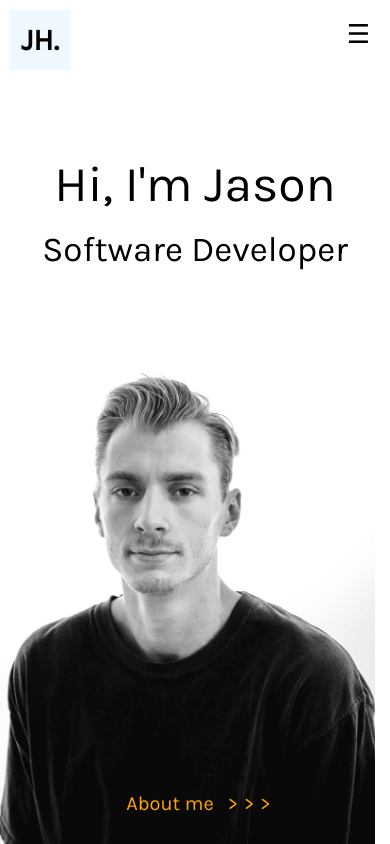
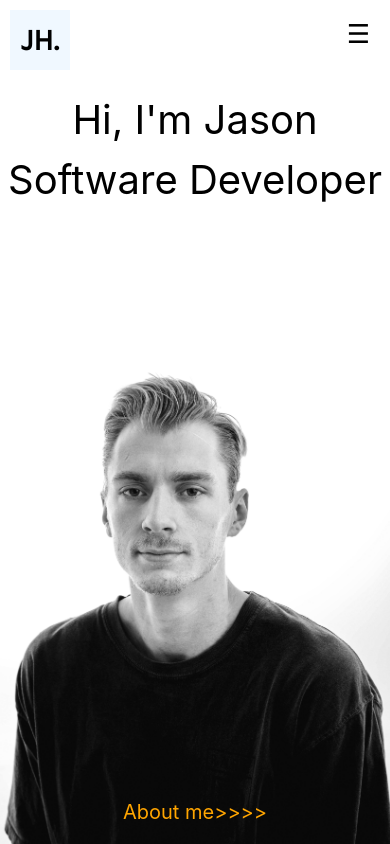
Before and after one commit to jason-hannett/Portfolio, a React (Create React App) app: page / in a window 390 px wide. Built offline with nearby package versions, Linux system fonts and the light colour scheme.

Commit message:
media querie landing test

```diff
--- a/src/Components/Landing/Landing.js
+++ b/src/Components/Landing/Landing.js
@@ -16,13 +16,13 @@ function Landing(props){
             <br/>
             <br/>
             </p>
+        </div>
             <p id='landing-learn-more' onClick={() => props.history.push('/about')}>About me
                     <span className='arrowSliding'><span className='arrow'>></span></span>
                     <span className='arrowSliding delay1'><span className='arrow'>></span></span>
                     <span className='arrowSliding delay2'><span className='arrow'>></span></span>
                     <span className='arrowSliding delay3'><span className='arrow'>></span></span>
             </p>
-        </div>
             <div className='landing-portrait'> </div>
         </div>
     )
--- a/src/Components/Landing/landing.css
+++ b/src/Components/Landing/landing.css
@@ -1,82 +1,50 @@
 @import url("https://fonts.googleapis.com/css2?family=Karla&display=swap");
 
-.landing-container {
+.landing-container{
   height: 90vh;
   width: 100vw;
+  /* background-color: black; */
   display: flex;
   align-items: center;
-  justify-content: flex-end;
-  font-family: Karla;
+  flex-direction: column;
 }
 
-.landing-portrait {
-  height: 750px;
-  width: 600px;
-  background-color: aliceblue;
+.landing-about-container{
+  line-height: 20px;
+}
+
+.landing-name{
+  font-size: 40px;
+}
+
+.landing-title{
+  font-size: 40px;
+}
+
+.landing-about{
+  display: none;
+}
+
+#landing-learn-more{
+  font-size: 20px;
+  position: absolute;
+  color: orange;
+  bottom: 0;
+  z-index: 1;
+}
+
+.landing-portrait{
   background-image: url("./IMG_5638.JPG");
-  background-repeat: no-repeat;
   background-size: cover;
   background-position: center;
-  margin-right: 50;
-  margin-top: 320px;
-  animation-name: image;
-  animation-duration: 4s;
+  height: 500px;
+  width: 100vw;
+  position: absolute;
+  bottom: 0;
 }
 
-.landing-about-container {
-  height: auto;
-  width: 60vw;
-  margin-right: -25px;
-  margin-top: -80px;
-  display: flex;
-  flex-direction: column;
-  align-items: flex-start;
-  justify-content: flex-start;
-  background-color: white;
-  word-wrap: break-word;
-  /* -webkit-animation: slide-in-left 2s cubic-bezier(0.25, 0.46, 0.45, 0.94) both;
-  animation: slide-in-left 2s cubic-bezier(0.25, 0.46, 0.45, 0.94) both; */
-}
-.landing-name {
-  font-size: 60px;
-}
+@media(min-width: 450px){
 
-.landing-title {
-  font-size: 80px;
-  height: 0px;
-  margin-top: -25px;
-}
-
-.landing-about {
-  height: auto;
-  width: 40vw;
-  margin-top: 30px;
-  flex-wrap: wrap;
-  margin-right: 50px;
-  font-size: 25px;
-}
-
-#landing-learn-more {
-  width: 200px;
-  margin-left: 250px;
-  font-weight: 500;
-  font-size: 25px;
-}
-
-#landing-learn-more:hover {
-  cursor: pointer;
-  color: orange;
-}
-
-#landing-learn-more:active {
-  cursor: pointer;
-  -webkit-animation: slide-right 0.5s cubic-bezier(0.25, 0.46, 0.45, 0.94) both;
-  animation: slide-right 0.5s cubic-bezier(0.25, 0.46, 0.45, 0.94) both;
-}
-
-a {
-  text-decoration: none;
-  color: orange;
 }
 
 @-webkit-keyframes slide-in-left {
@@ -149,157 +117,6 @@ a {
   }
 }
 
-/* IPAD QUERIE */
-
-@media(max-width: 1024px){
-
-  .landing-container {
-    height: 90vh;
-    width: 100vw;
-    display: flex;
-    align-items: center;
-    justify-content: center;
-    font-family: Karla;
-    overflow: hidden;
-  }
-
-  .landing-portrait {
-    height: 700px;
-    width: 100vw;
-    background-image: url("./IMG_5638.JPG");
-    background-repeat: no-repeat;
-    background-size: cover;
-    background-position: top;
-    position: absolute;
-    bottom: 0;
-    animation-name: image;
-    animation-duration: 4s;
-    z-index: 1;
-  }
-
-  .landing-about-container {
-    height: 200px;
-    width: 100vw;
-    line-height: 40px;
-    margin-top: -690px;
-    display: flex;
-    flex-direction: column;
-    align-items: center;
-    justify-content: flex-start;
-    background-color: none;
-    word-wrap: break-word;
-  }
-  .landing-name {
-    font-size: 60px;
-  }
-
-  .landing-title {
-    font-size: 80px;
-    height: 0px;
-    margin-top: -25px;
-  }
-
-  .landing-about {
-    display: none;
-  }
-
-  #landing-learn-more {
-    width: 200px;
-    color: orange;
-    font-weight: 500;
-    font-size: 25px;
-    margin-top: -10px;
-    margin-right: 300px
-  }
-}
-
-/* IPHONE QUERIE  */
-
-@media (max-width: 500px) {
-  .landing-container {
-    display: block;
-    height: 70vh;
-    width: 100vw;
-  }
-
-  .landing-about-container {
-    display: flex;
-    align-items: center;
-    justify-content: center;
-    width: 100vw;
-    height: 400px;
-    margin-top: -80px;
-  }
-
-  .landing-name {
-    font-size: 50px;
-    /* margin-top: 50px; */
-
-  }
-
-  .landing-title {
-    font-size: 35px;
-    /* padding-bottom: 50px; */
-  }
-
-  .landing-about {
-    width: 300px;
-    display: none;
-  }
-
-  #landing-learn-more {
-    position: absolute;
-    font-size: 20px;
-    width: 100vw;
-    color: orange;
-    bottom: 0;
-    z-index: 1;
-  }
-
-  .landing-portrait {
-    height: 500px;
-    width: 325px;
-    padding-left: 50px;
-    background-image: url("./IMG_5638.JPG");
-    background-repeat: no-repeat;
-    background-size: cover;
-    background-position: center;
-    position: absolute;
-    bottom: 0;
-    z-index: 0;
-    animation-name: image;
-    animation-duration: 4s;
-  }
-
-  .arrowSliding {
-    position: absolute;
-    margin-left: 30px;
-    -webkit-animation: slide 4s linear infinite;
-    animation: slide 4s linear infinite;
-  }
-
-  .delay1 {
-    -webkit-animation-delay: 1s;
-    animation-delay: 1s;
-  }
-  .delay2 {
-    -webkit-animation-delay: 2s;
-    animation-delay: 2s;
-  }
-  .delay3 {
-    -webkit-animation-delay: 3s;
-    animation-delay: 3s;
-  }
-
-  @keyframes image {
-    0% {
-      opacity: 0;
-    }
-    100% {
-      opacity: 1;
-    }
-  }
-
 @-webkit-keyframes slide {
   0% {
     opacity: 0;
@@ -336,29 +153,3 @@ a {
     transform: translateX(-9vw);
   }
 }
-
-  @-webkit-keyframes slide-in-left {
-    0% {
-      -webkit-transform: translateX(-1000px);
-      transform: translateX(-1000px);
-      opacity: 0;
-    }
-    100% {
-      -webkit-transform: translateX(0);
-      transform: translateX(0);
-      opacity: 1;
-    }
-  }
-  @keyframes slide-in-left {
-    0% {
-      -webkit-transform: translateX(-1000px);
-      transform: translateX(-1000px);
-      opacity: 0;
-    }
-    100% {
-      -webkit-transform: translateX(0);
-      transform: translateX(0);
-      opacity: 1;
-    }
-  }
-}
```
Lines whose indentation alone changed are shown as unchanged.
